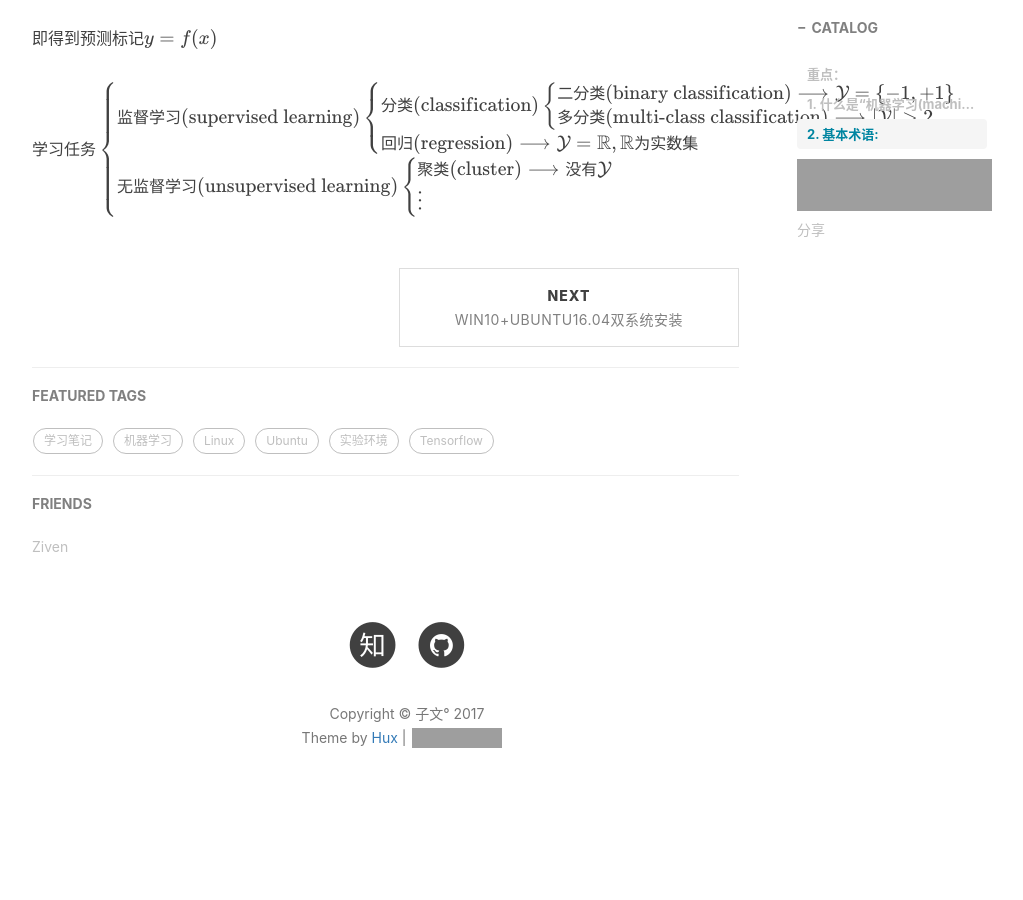
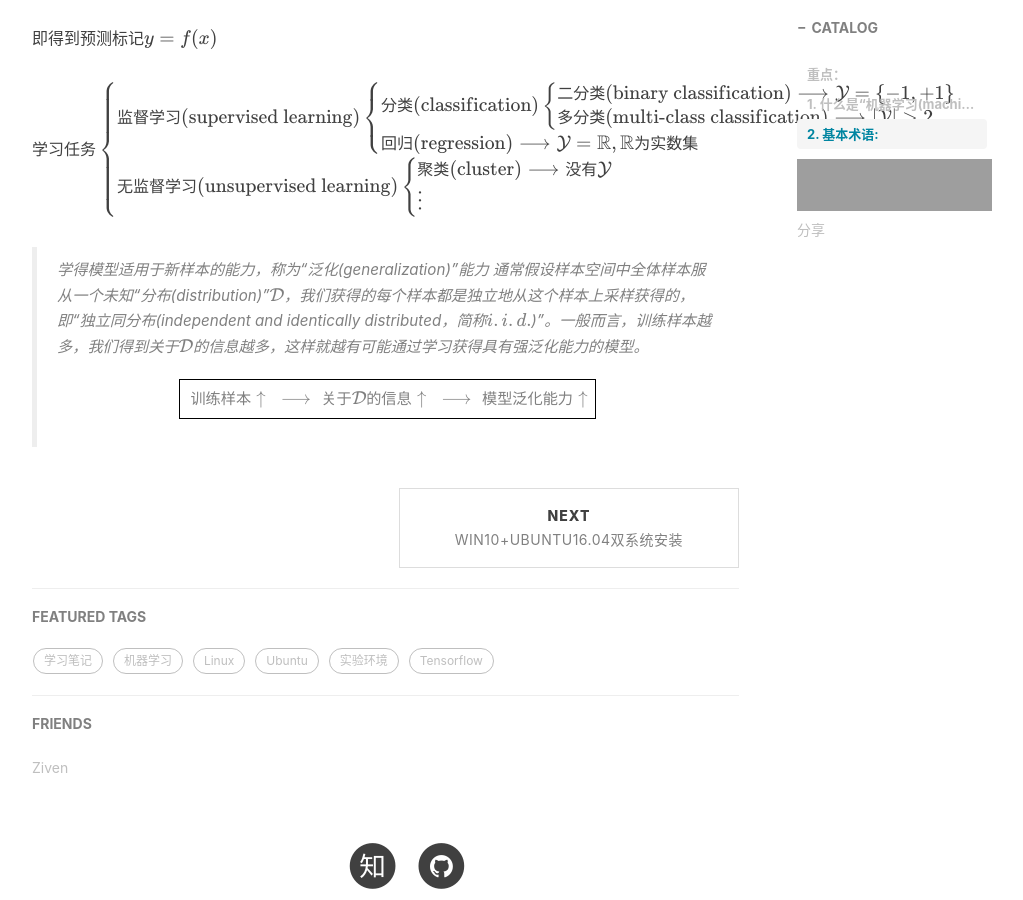
Before and after one commit to zivenyang/zivenyang.github.io, a Jekyll site: the page built from _posts/zzh-mathine-learning/2017-07-06-zzh-ml-chapter-1.markdown, in a window 1280 px wide and 900 px high, scrolled down 3012 px, cut to the strip 0-900 px from the top of the window. Shown: the whole strip, without its empty margins (233-1256 px from the left). Built offline with Jekyll 4.4.1, drawn with Linux system fonts in a browser that asks for light colours; nearby versions of some CDN libraries; formulas are drawn with MathJax 3; comment, search, counter and statistics services are not loaded; before the commit the page ends 3854 px from its top, so only the background shows below that; grey boxes are pictures that could not be loaded.

Commit message:
update ch1

```diff
--- a/_posts/zzh-mathine-learning/2017-07-06-zzh-ml-chapter-1.markdown
+++ b/_posts/zzh-mathine-learning/2017-07-06-zzh-ml-chapter-1.markdown
@@ -59,3 +59,11 @@ tags:
 \end{cases}
 \end{cases}
 \\]
+
+> 学得模型适用于新样本的能力，称为“泛化(generalization)”能力
+通常假设样本空间中全体样本服从一个未知“分布(distribution)”\\(\mathcal{D}\\)，我们获得的每个样本都是独立地从这个样本上采样获得的，即“独立同分布(independent and identically distributed，简称\\(i.i.d.\\))”。一般而言，训练样本越多，我们得到关于\\(\mathcal{D}\\)的信息越多，这样就越有可能通过学习获得具有强泛化能力的模型。
+\\[\bbox[10px,border:1px solid black]
+{
+\text{训练样本}\uparrow\space\longrightarrow\space\text{关于\\(\mathcal{D}\\)的信息}\uparrow\space\longrightarrow\space\text{模型泛化能力}\uparrow
+}
+\\]
```
